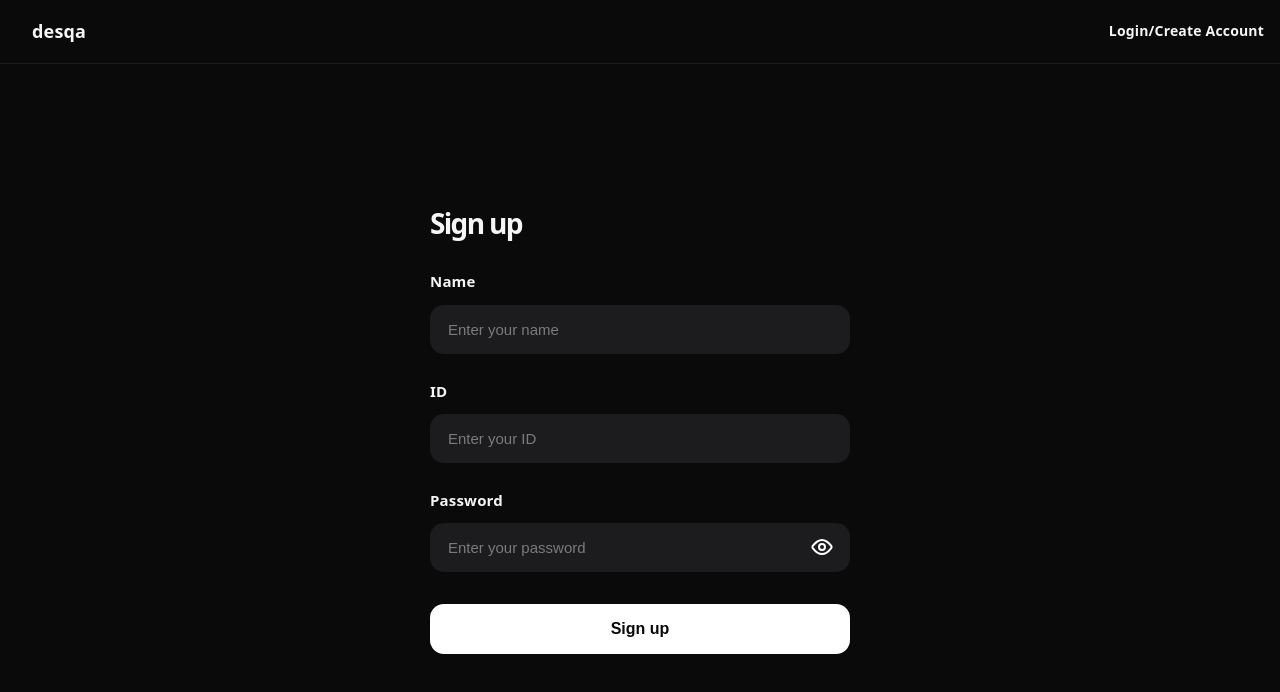
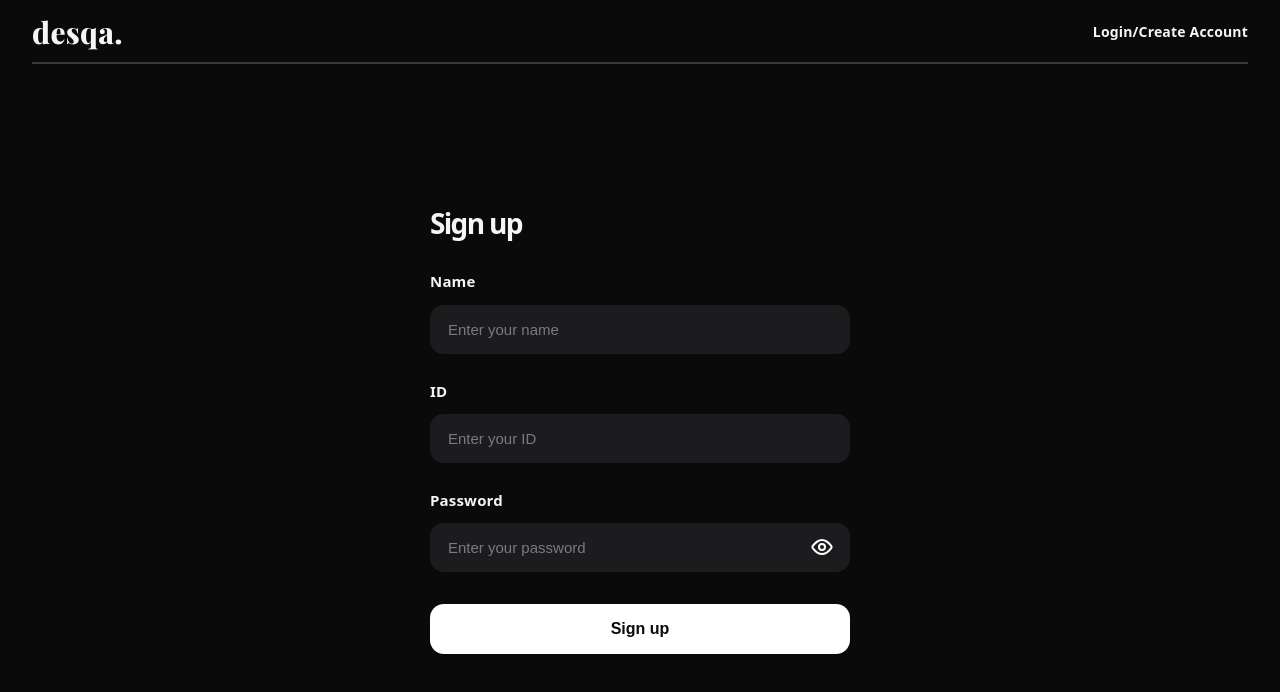
Before and after one commit to dhdmstoa2010/desqa, a React (Vite) app in the folder frontend/: page /signup in a window 1280 px wide. Shown: the top 692 px of the page. Built offline with nearby package versions, Linux system fonts and the light colour scheme; no server answers.

Commit message:
fix(frontend):: NavBar 디자인 수정

```diff
--- a/frontend/index.html
+++ b/frontend/index.html
@@ -4,6 +4,12 @@
     <meta charset="UTF-8" />
     <link rel="icon" type="image/svg+xml" href="/favicon.svg" />
     <meta name="viewport" content="width=device-width, initial-scale=1.0" />
+    <link rel="preconnect" href="https://fonts.googleapis.com" />
+    <link rel="preconnect" href="https://fonts.gstatic.com" crossorigin />
+    <link
+      href="https://fonts.googleapis.com/css2?family=Playfair+Display:wght@700;800;900&display=swap"
+      rel="stylesheet"
+    />
     <title>frontend</title>
   </head>
   <body>
--- a/frontend/src/components/Navbar.style.tsx
+++ b/frontend/src/components/Navbar.style.tsx
@@ -2,6 +2,7 @@
 import { Link } from "react-router-dom";
 
 export const Bar = styled.nav`
+  position: relative;
   width: 100%;
   height: 64px;
   display: flex;
@@ -10,16 +11,28 @@
   padding-top: 0;
   padding-bottom: 0;
   padding-left: 32px;
-  padding-right: 16px;
+  padding-right: 32px;
   background: #0a0a0b;
-  border-bottom: 1px solid #1c1c1f;
   box-sizing: border-box;
+
+  &::after {
+    content: "";
+    position: absolute;
+    left: 32px;
+    right: 32px;
+    bottom: 0;
+    height: 2px;
+    background: #393939;
+  }
 `;
 
 export const Brand = styled(Link)`
   color: #f5f5f5;
-  font-size: 18px;
-  font-weight: 700;
+  font-family: "Playfair Display", Georgia, "Times New Roman", serif;
+  font-size: 30px;
+  font-weight: 800;
+  line-height: 1;
+  letter-spacing: 0.3px;
   text-decoration: none;
 `;
 
@@ -42,8 +55,9 @@
   justify-content: center;
   padding: 6px;
   border-radius: 999px;
-  color: #f5f5f5;
-  font-size: 14px;
+  margin-right: -4px;
+  color: #ffffff;
+  font-size: 16px;
   font-weight: 600;
   text-decoration: none;
   transition:
@@ -51,7 +65,7 @@
     opacity 0.15s ease;
 
   &:hover {
-    background: #1c1c1f;
+    color: #b6b6b2;
     opacity: 0.85;
   }
 `;
--- a/frontend/src/components/Navbar.tsx
+++ b/frontend/src/components/Navbar.tsx
@@ -13,7 +13,7 @@
 
   return (
     <Bar>
-      <Brand to="/">desqa</Brand>
+      <Brand to="/">desqa.</Brand>
       <Links>
         {isAuthenticated ? (
           <NavLink to="/mypage" aria-label="마이페이지">
--- a/frontend/src/index.css
+++ b/frontend/src/index.css
@@ -1,7 +1,7 @@
 :root {
   --text: #6b6375;
   --text-h: #08060d;
-  --bg: #fff;
+  --bg: #000000;
   --border: #e5e4e7;
   --code-bg: #f4f3ec;
   --accent: #aa3bff;
@@ -11,8 +11,8 @@
   --shadow:
     rgba(0, 0, 0, 0.1) 0 10px 15px -3px, rgba(0, 0, 0, 0.05) 0 4px 6px -2px;
 
-  --sans: system-ui, 'Segoe UI', Roboto, sans-serif;
-  --heading: system-ui, 'Segoe UI', Roboto, sans-serif;
+  --sans: system-ui, "Segoe UI", Roboto, sans-serif;
+  --heading: system-ui, "Segoe UI", Roboto, sans-serif;
   --mono: ui-monospace, Consolas, monospace;
 
   font: 18px/145% var(--sans);
```
